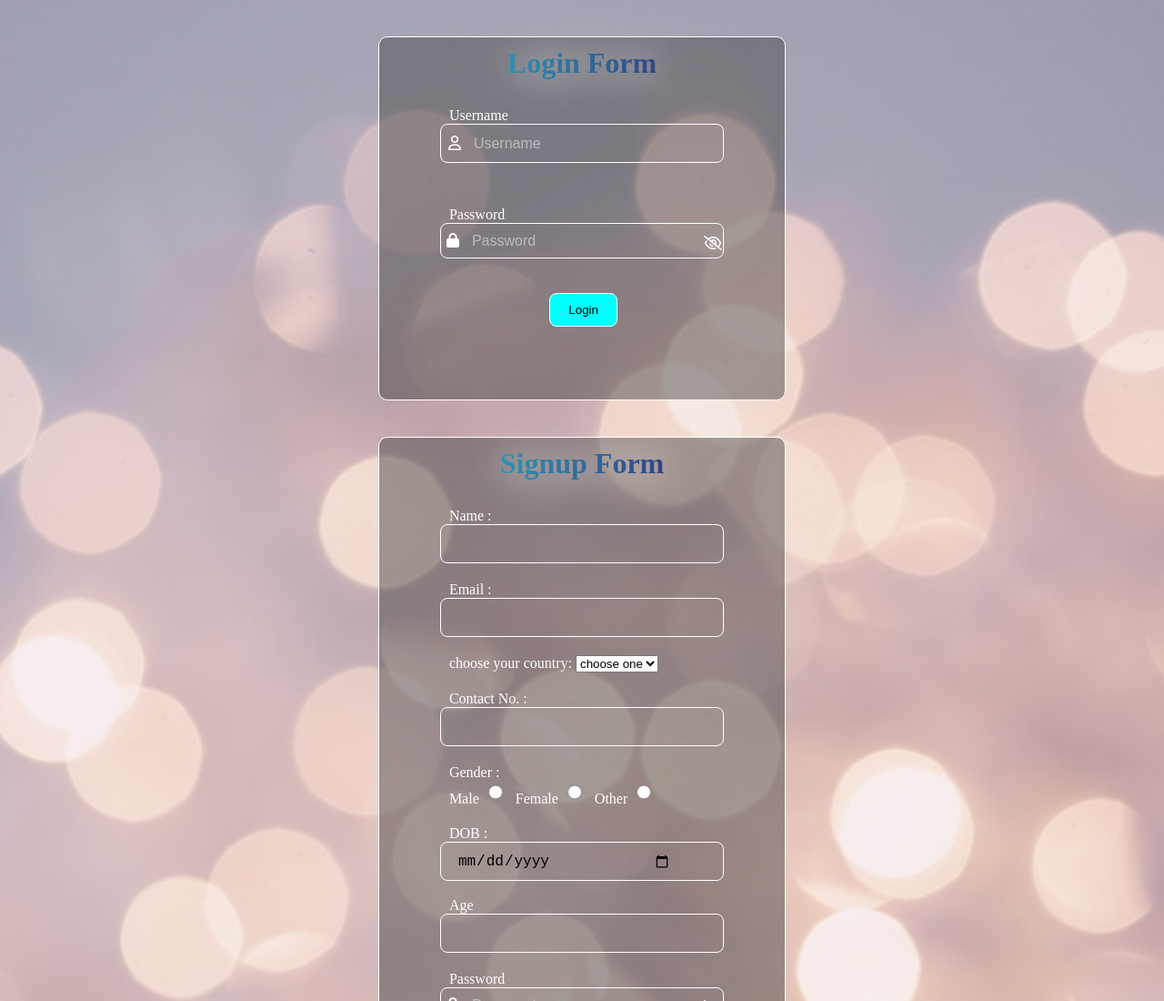
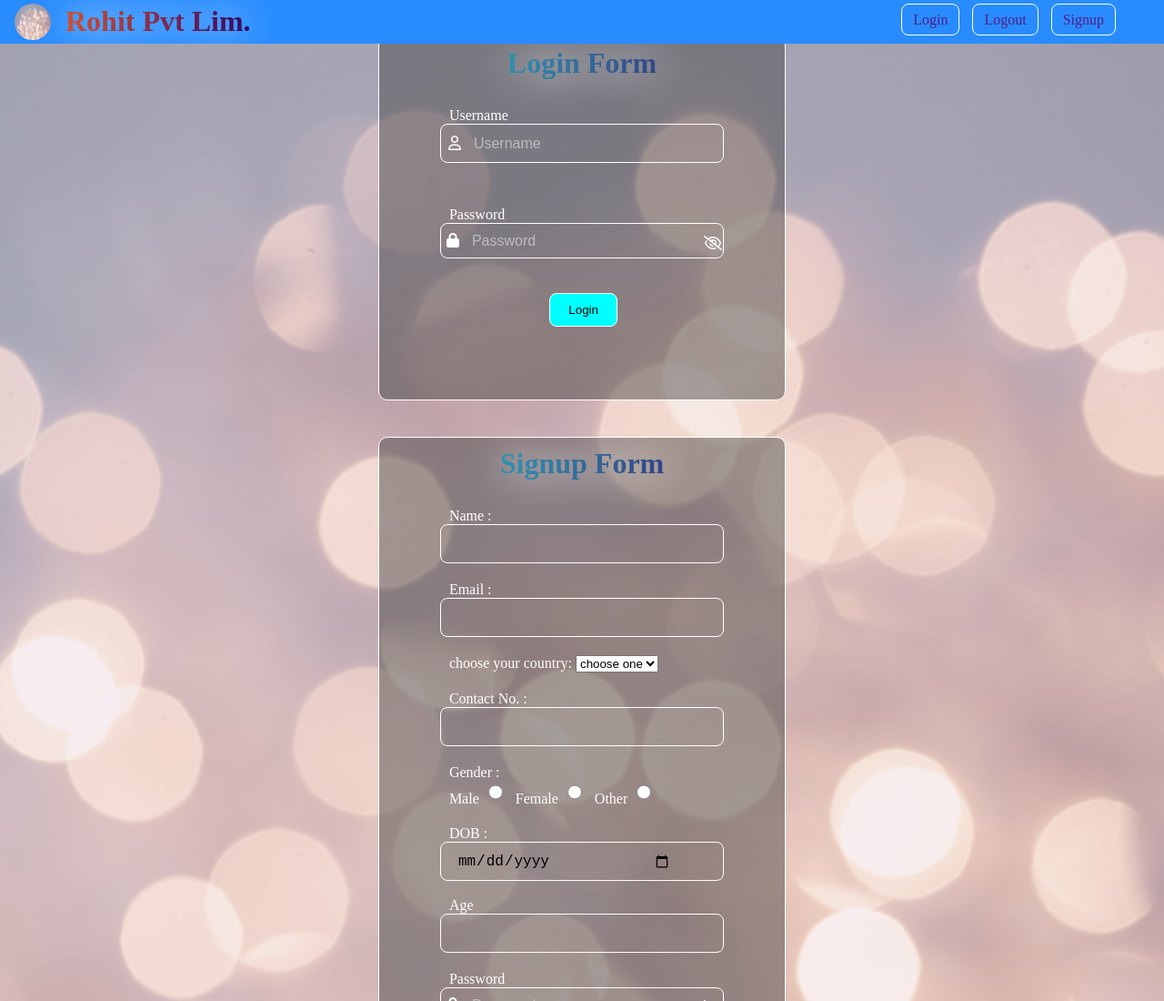
Before and after one commit to Rohit3920/login-signup-form-website-Event, a plain HTML site: page index.html in a window 1280 px wide. Shown: the top 1100 px of the page at 91% size. Drawn offline with Linux system fonts and the light colour scheme.

Commit message:
Navbar : Create and Design

```diff
--- a/index.html
+++ b/index.html
@@ -15,6 +15,21 @@
 <body>
     <div class="container">
         <div class="row">
+            <div class="navBar">
+                <div class="logo">
+                    <img src="background.jpg" alt="LOGO not found">
+                </div>
+                <div class="siteName">
+                    <h1>Rohit Pvt Lim.</h1>
+                </div>
+                <div class="contentBtn">
+                    <div class="accessBtns">
+                        <a href="">Login</a>
+                        <a href="">Logout</a>
+                        <a href="">Signup</a>
+                    </div>
+                </div>
+            </div>
             <!---------------------------------------------------Login form------------------------------------->
             <section id="loginForm">
                 <h1 class="loginHead">Login Form</h1>
@@ -37,8 +52,6 @@
                             <input type="password" name="password" id="password" placeholder="Password"
                                 onchange="ValidPass()">
                             <i id="passCheck" class="fa-regular fa-eye-slash" onclick="passVisible()"></i>
-
-                            <!-- <input type="checkbox" name="checkbox" id="passCheck" onclick="passVisible()"> -->
                         </div>
                     </div>
                     <br>
--- a/style.scss
+++ b/style.scss
@@ -6,6 +6,59 @@
 body {
     background: lightblue url(background.jpg) no-repeat fixed center;
 }
+
+.navBar {
+    width: 100vw;
+    height: 3em;
+    background-color: #288cff;
+    z-index: 2;
+    position: fixed;
+    top: 0;
+    left: 0;
+    overflow: hidden;
+    cursor: pointer;;
+
+    .logo {
+        float: left;
+
+        img {
+            width: 2.5em;
+            height: 2.5em;
+            border-radius: 50%;
+            margin: 0.25em 1em;
+        }
+    }
+    .siteName {
+        float: left;
+        padding-top: 5px;
+
+        h1{
+            background: linear-gradient(to right, #d05030 0%, #330867 100%);
+            background-clip: text;
+            color: transparent;
+            filter: drop-shadow(0 0 20px white);
+        }
+    }
+    .contentBtn {
+        float: right;
+        padding: 0.8em 3em 0 0;
+
+        a{
+            margin: 5px;
+            border: 1px solid white;
+            padding: 8px 12px;
+            border-radius: 8px;
+            text-decoration: none;
+            transition: 1s;
+
+            &:hover{
+                color: white;
+                background-color: #fa6400;
+            }
+        }
+    }
+}
+
 .container {
     width: 100vw;
     .wrong {
@@ -92,7 +145,6 @@ body {
                 caret-color: white;
                 caret-shape: underscore;
 
-
                 &::placeholder {
                     color: rgb(189, 189, 189);
                     transition: all ease 0.4s;
```
Also changed, not shown: style.css, 1 other file.
